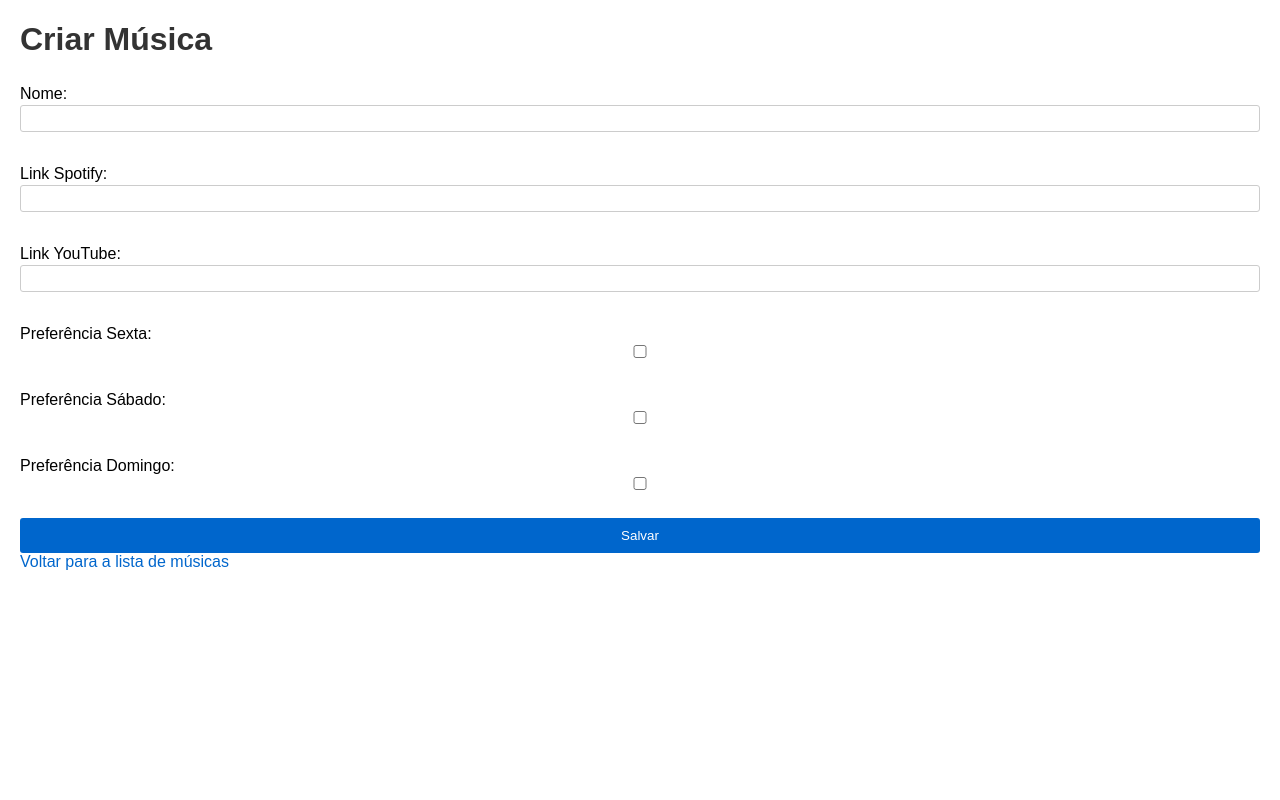
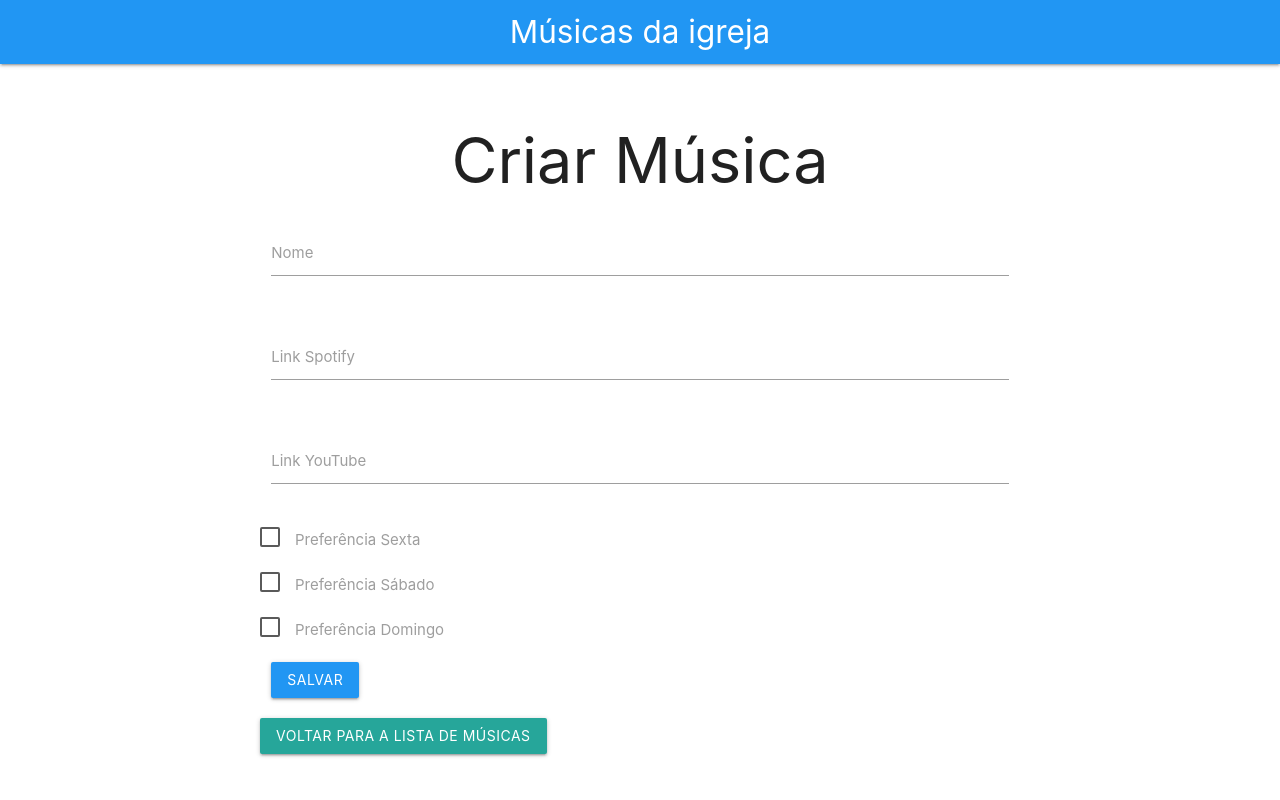
Before and after one commit to lucasleirbag/musicas_igreja, a FastAPI app: page /criar_musica in a window 1280 px wide. Run offline with FastAPI, Linux system fonts and the light colour scheme.

Commit message:
chore: Update CSS styles and index.html template for music list page

```diff
--- a/app/static/css/styles.css
+++ b/app/static/css/styles.css
@@ -1,55 +1,69 @@
-body {
-    font-family: Arial, sans-serif;
-    margin: 20px;
+.container {
+    max-width: 800px;
+    margin: auto;
+    padding: 20px;
 }
 
 h1 {
-    color: #333;
+    margin-bottom: 20px;
+    text-align: center;
 }
 
-ul {
-    list-style-type: none;
-    padding: 0;
+.card-panel {
+    margin-bottom: 20px;
 }
 
-li {
-    margin: 10px 0;
+table {
+    width: 100%;
+    margin-bottom: 20px;
 }
 
-a {
-    color: #0066cc;
+thead {
+    background-color: #f4f4f4;
+}
+
+th, td {
+    padding: 10px;
+    text-align: left;
+}
+
+.btn-small {
+    margin-right: 5px;
+}
+
+.bloco {
+    border: 1px solid #ddd;
+    padding: 15px;
+    margin-bottom: 20px;
+    border-radius: 5px;
+    background-color: #f9f9f9;
+}
+
+.bloco h2 {
+    margin-top: 0;
+}
+
+.musica {
+    margin-bottom: 10px;
+}
+
+.link {
+    display: inline-block;
+    margin-right: 10px;
+}
+
+.btn-back {
+    display: block;
+    width: 200px;
+    margin: 20px auto;
+    text-align: center;
+    padding: 10px;
+    background-color: #007bff;
+    color: white;
+    border-radius: 5px;
     text-decoration: none;
 }
 
-a:hover {
-    text-decoration: underline;
+.btn-back:hover {
+    background-color: #0056b3;
 }
-
-form {
-    display: flex;
-    flex-direction: column;
-}
-
-label {
-    margin: 5px 0 2px;
-}
-
-input {
-    margin: 0 0 10px;
-    padding: 5px;
-    border: 1px solid #ccc;
-    border-radius: 3px;
-}
-
-button {
-    padding: 10px;
-    border: none;
-    border-radius: 3px;
-    background-color: #0066cc;
-    color: white;
-    cursor: pointer;
-}
-
-button:hover {
-    background-color: #005bb5;
-}
--- /dev/null
+++ b/app/templates/base.html
@@ -0,0 +1,28 @@
+<!DOCTYPE html>
+<html lang="en">
+<head>
+    <meta charset="UTF-8">
+    <meta name="viewport" content="width=device-width, initial-scale=1.0">
+    <title>{% block title %}{% endblock %}</title>
+    <!-- Materialize CSS -->
+    <link rel="stylesheet" href="https://cdnjs.cloudflare.com/ajax/libs/materialize/1.0.0/css/materialize.min.css">
+    <!-- Material Icons -->
+    <link href="https://fonts.googleapis.com/icon?family=Material+Icons" rel="stylesheet">
+    <!-- Custom CSS -->
+    <link rel="stylesheet" href="/static/css/styles.css">
+    <link rel="stylesheet" href="https://cdnjs.cloudflare.com/ajax/libs/font-awesome/6.0.0-beta3/css/all.min.css">
+    <link rel="stylesheet" href="https://cdnjs.cloudflare.com/ajax/libs/font-awesome/6.0.0-beta3/css/all.min.css">
+</head>
+<body>
+    <nav>
+        <div class="nav-wrapper blue ">
+            <a href="/" class="brand-logo center">Músicas da igreja</a>
+        </div>
+    </nav>
+    <div class="container">
+        {% block content %}{% endblock %}
+    </div>
+    <!-- Materialize JS -->
+    <script src="https://cdnjs.cloudflare.com/ajax/libs/materialize/1.0.0/js/materialize.min.js"></script>
+</body>
+</html>
--- a/app/templates/criar_musica.html
+++ b/app/templates/criar_musica.html
@@ -1,31 +1,52 @@
-<!DOCTYPE html>
-<html lang="en">
-<head>
-    <meta charset="UTF-8">
-    <meta name="viewport" content="width=device-width, initial-scale=1.0">
-    <title>{% if musica %}Editar{% else %}Criar{% endif %} Música</title>
-    <link rel="stylesheet" href="/static/css/styles.css">
-</head>
-<body>
-    <h1>{% if musica %}Editar{% else %}Criar{% endif %} Música</h1>
-    {% if message %}
-        <p>{{ message }}</p>
-    {% endif %}
-    <form action="{% if musica %}/editar_musica/{{ musica.id }}{% else %}/criar_musica{% endif %}" method="post">
-        <label for="nome">Nome:</label>
-        <input type="text" id="nome" name="nome" value="{{ musica.nome if musica else '' }}" required><br>
-        <label for="link_spotify">Link Spotify:</label>
-        <input type="text" id="link_spotify" name="link_spotify" value="{{ musica.link_spotify if musica else '' }}" required><br>
-        <label for="link_youtube">Link YouTube:</label>
-        <input type="text" id="link_youtube" name="link_youtube" value="{{ musica.link_youtube if musica else '' }}" required><br>
-        <label for="preferencia_sexta">Preferência Sexta:</label>
-        <input type="checkbox" id="preferencia_sexta" name="preferencia_sexta" value="1" {% if musica and musica.preferencia_sexta %}checked{% endif %}><br>
-        <label for="preferencia_sabado">Preferência Sábado:</label>
-        <input type="checkbox" id="preferencia_sabado" name="preferencia_sabado" value="1" {% if musica and musica.preferencia_sabado %}checked{% endif %}><br>
-        <label for="preferencia_domingo">Preferência Domingo:</label>
-        <input type="checkbox" id="preferencia_domingo" name="preferencia_domingo" value="1" {% if musica and musica.preferencia_domingo %}checked{% endif %}><br>
-        <button type="submit">Salvar</button>
+{% extends "base.html" %}
+
+{% block title %}{% if musica %}Editar{% else %}Criar{% endif %} Música{% endblock %}
+
+{% block content %}
+<h1>{% if musica %}Editar{% else %}Criar{% endif %} Música</h1>
+{% if message %}
+    <div class="card-panel teal lighten-2">{{ message }}</div>
+{% endif %}
+<div class="row">
+    <form class="col s12" action="{% if musica %}/editar_musica/{{ musica.id }}{% else %}/criar_musica{% endif %}" method="post">
+        <div class="row">
+            <div class="input-field col s12">
+                <input id="nome" type="text" name="nome" value="{{ musica.nome if musica else '' }}" required>
+                <label for="nome">Nome</label>
+            </div>
+        </div>
+        <div class="row">
+            <div class="input-field col s12">
+                <input id="link_spotify" type="text" name="link_spotify" value="{{ musica.link_spotify if musica else '' }}" required>
+                <label for="link_spotify">Link Spotify</label>
+            </div>
+        </div>
+        <div class="row">
+            <div class="input-field col s12">
+                <input id="link_youtube" type="text" name="link_youtube" value="{{ musica.link_youtube if musica else '' }}" required>
+                <label for="link_youtube">Link YouTube</label>
+            </div>
+        </div>
+        <div class="row">
+            <label>
+                <input type="checkbox" class="filled-in" name="preferencia_sexta" value="1" {% if musica and musica.preferencia_sexta %}checked{% endif %}>
+                <span>Preferência Sexta</span>
+            </label>
+        </div>
+        <div class="row">
+            <label>
+                <input type="checkbox" class="filled-in" name="preferencia_sabado" value="1" {% if musica and musica.preferencia_sabado %}checked{% endif %}>
+                <span>Preferência Sábado</span>
+            </label>
+        </div>
+        <div class="row">
+            <label>
+                <input type="checkbox" class="filled-in" name="preferencia_domingo" value="1" {% if musica and musica.preferencia_domingo %}checked{% endif %}>
+                <span>Preferência Domingo</span>
+            </label>
+        </div>
+        <button type="submit" class="waves-effect waves-light btn blue">Salvar</button>
     </form>
-    <a href="/">Voltar para a lista de músicas</a>
-</body>
-</html>
+</div>
+<a href="/" class="waves-effect waves-light btn">Voltar para a lista de músicas</a>
+{% endblock %}
```
Also changed, not shown: app/templates/index.html (+69 -30 lines), app/templates/sorteios_mes.html (+40 -50 lines), musicas.db.
